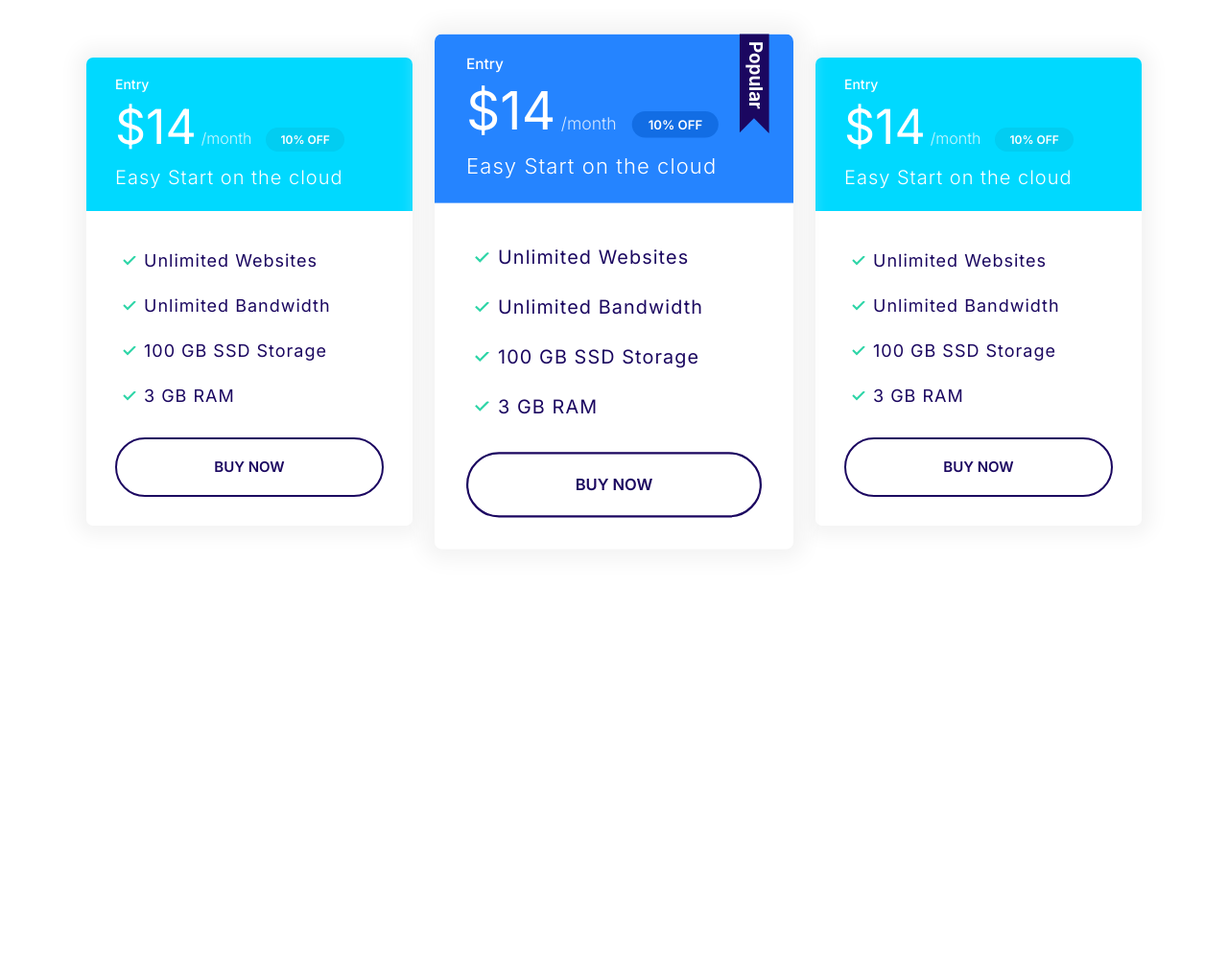
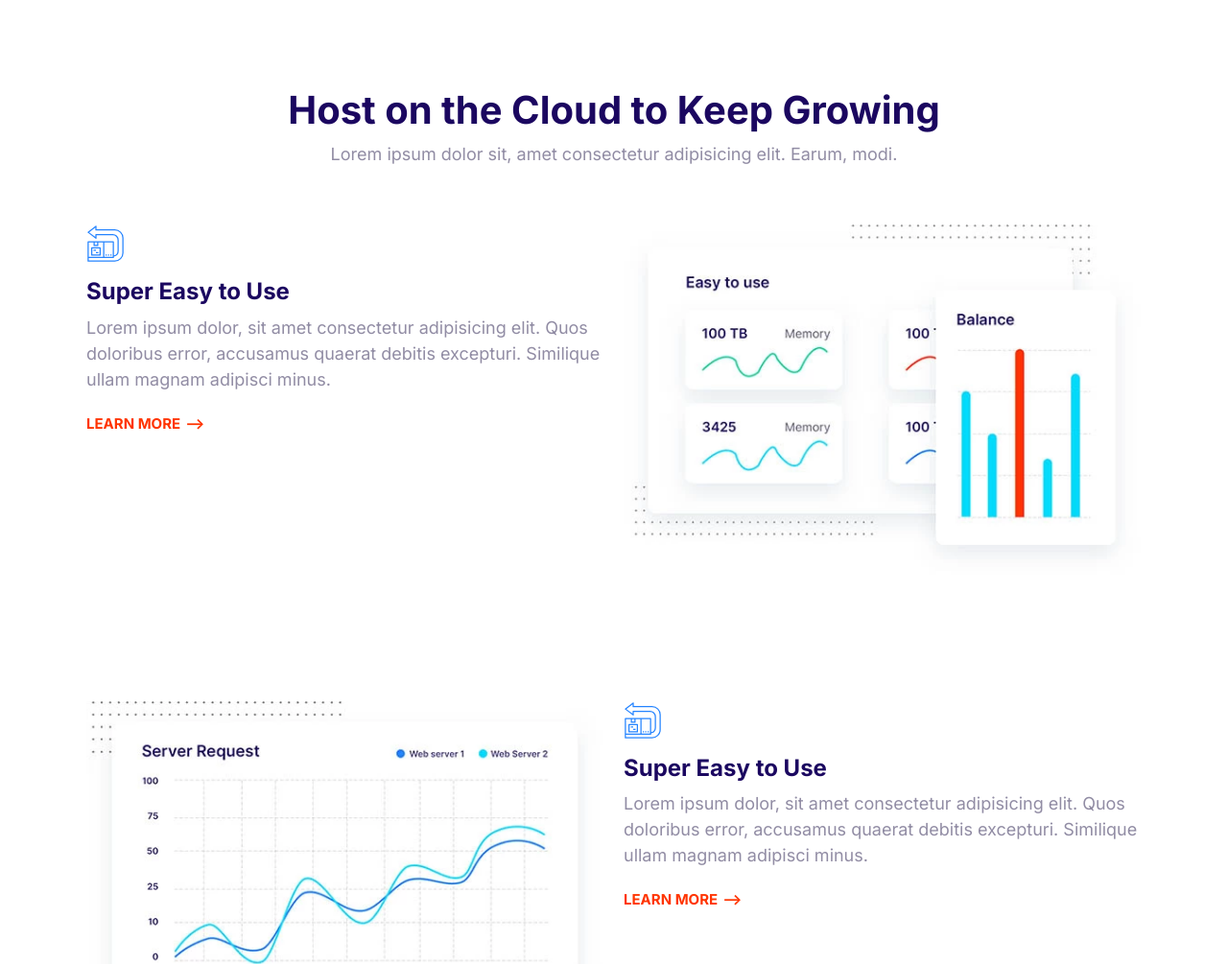
Before and after one commit to leoordonio17/first-app, a plain HTML site: page index.html in a window 1280 px wide. Shown: the top 1005 px of the page at 96% size. Before the commit the page ends 800 px from the top, so only its background shows below. Drawn offline with Linux system fonts and the light colour scheme.

Commit message:
Build features-block component.

```diff
--- a/css/styles.css
+++ b/css/styles.css
@@ -778,3 +778,28 @@ a {
     max-width: 500px;
     margin: 0 auto;
 }
+
+/* Features */
+
+.feature {
+    gap: 4rem 2rem;
+    margin: 12rem 0;
+}
+
+.feature:first-of-type {
+    margin-top: 6rem;
+}
+
+.feature__heading {
+    margin: 1rem 0;
+}
+
+.feature__image {
+    width: 100%;
+}
+
+@media screen and (min-width: 768px){
+    .feature:nth-of-type(even) .feature__content{
+        order: 2;
+    }
+}
--- a/index.html
+++ b/index.html
@@ -14,72 +14,98 @@
     />
   </head>
   <body>
-    <section class="block container block-plans">
-      <div class="grid grid--1x3">
-        <div class="plan">
-          <div class="card card--secondary">
-            <div class="card__header">
-              <h3 class="plan__name">Entry</h3>
-              <span class="plan__price">$14</span>
-              <span class="plan__billing-cycle">/month</span>
-              <span class="badge badge--secondary badge--small">10% OFF</span>
-              <span class="plan__description">Easy Start on the cloud</span>
-            </div>
-            <div class="card__body">
-              <ul class="list list--tick">
-                <li class="list__item">Unlimited Websites</li>
-                <li class="list__item">Unlimited Bandwidth</li>
-                <li class="list__item">100 GB SSD Storage</li>
-                <li class="list__item">3 GB RAM</li>
-              </ul>
-              <button class="btn btn--outline btn--block">Buy Now</button>
-            </div>
-          </div>
+    <section class="block container">
+      <header class="block__header">
+        <h2>Host on the Cloud to Keep Growing</h2>
+        <p>
+          Lorem ipsum dolor sit, amet consectetur adipisicing elit. Earum, modi.
+        </p>
+      </header>
+      <article class="grid grid--1x2 feature">
+        <div>
+          <svg class="icon icon--primary">
+            <use xlink:href="images/sprite.svg#easy"></use>
+          </svg>
+
+          <h3 class="feature__heading">Super Easy to Use</h3>
+          <p>
+            Lorem ipsum dolor, sit amet consectetur adipisicing elit. Quos
+            doloribus error, accusamus quaerat debitis excepturi. Similique
+            ullam magnam adipisci minus.
+          </p>
+          <a href="" class="link-arrow">Learn More</a>
         </div>
 
-        <div class="plan plan--popular">
-          <div class="card card--primary">
-            <div class="card__header">
-              <h3 class="plan__name">Entry</h3>
-              <span class="plan__price">$14</span>
-              <span class="plan__billing-cycle">/month</span>
-              <span class="badge badge--primary badge--small">10% OFF</span>
-              <span class="plan__description">Easy Start on the cloud</span>
-            </div>
-            <div class="card__body">
-              <ul class="list list--tick">
-                <li class="list__item">Unlimited Websites</li>
-                <li class="list__item">Unlimited Bandwidth</li>
-                <li class="list__item">100 GB SSD Storage</li>
-                <li class="list__item">3 GB RAM</li>
-              </ul>
-              <button class="btn btn--outline btn--block">Buy Now</button>
-            </div>
-          </div>
+        <picture>
+          <source
+            type="image/webp"
+            srcset="images/easy.webp 1x, images/easy@2x.webp 2x"
+          />
+          <source
+            type="image/jpg"
+            srcset="images/easy.jpg 1x, images/easy@2x.jpg 2x"
+          />
+          <img class="feature__image" src="images/easy@2x.jpg" alt="" />
+        </picture>
+      </article>
+
+      <article class="grid grid--1x2 feature">
+        <div class="feature__content">
+          <svg class="icon icon--primary">
+            <use xlink:href="images/sprite.svg#easy"></use>
+          </svg>
+
+          <h3 class="feature__heading">Super Easy to Use</h3>
+          <p>
+            Lorem ipsum dolor, sit amet consectetur adipisicing elit. Quos
+            doloribus error, accusamus quaerat debitis excepturi. Similique
+            ullam magnam adipisci minus.
+          </p>
+          <a href="" class="link-arrow">Learn More</a>
         </div>
 
-        <div class="plan">
-          <div class="card card--secondary">
-            <div class="card__header">
-              <h3 class="plan__name">Entry</h3>
-              <span class="plan__price">$14</span>
-              <span class="plan__billing-cycle">/month</span>
-              <span class="badge badge--secondary badge--small">10% OFF</span>
-              <span class="plan__description">Easy Start on the cloud</span>
-            </div>
-            <div class="card__body">
-              <ul class="list list--tick">
-                <li class="list__item">Unlimited Websites</li>
-                <li class="list__item">Unlimited Bandwidth</li>
-                <li class="list__item">100 GB SSD Storage</li>
-                <li class="list__item">3 GB RAM</li>
-              </ul>
-              <button class="btn btn--outline btn--block">Buy Now</button>
-            </div>
-          </div>
+        <picture>
+          <source
+            type="image/webp"
+            srcset="images/fast.webp 1x, images/fast@2x.webp 2x"
+          />
+          <source
+            type="image/jpg"
+            srcset="images/fast.jpg 1x, images/fast@2x.jpg 2x"
+          />
+          <img class="feature__image" src="images/fast@2x.jpg" alt="" />
+        </picture>
+      </article>
+
+      <article class="grid grid--1x2 feature">
+        <div class="feature__content">
+          <svg class="icon icon--primary">
+            <use xlink:href="images/sprite.svg#easy"></use>
+          </svg>
+
+          <h3 class="feature__heading">Super Easy to Use</h3>
+          <p>
+            Lorem ipsum dolor, sit amet consectetur adipisicing elit. Quos
+            doloribus error, accusamus quaerat debitis excepturi. Similique
+            ullam magnam adipisci minus.
+          </p>
+          <a href="" class="link-arrow">Learn More</a>
         </div>
-      </div>
+
+        <picture>
+          <source
+            type="image/webp"
+            srcset="images/wordpress.webp 1x, images/wordpress@2x.webp 2x"
+          />
+          <source
+            type="image/jpg"
+            srcset="images/wordpress.jpg 1x, images/wordpress@2x.jpg 2x"
+          />
+          <img class="feature__image" src="images/wordpress@2x.jpg" alt="" />
+        </picture>
+      </article>
     </section>
+
     <script src="js/main.js"></script>
   </body>
 </html>
```
Also changed, not shown: components/features-block.html (added, +91 -0 lines), images/easy.jpg (added), images/easy.webp (added), images/easy@2x.jpg (added), images/easy@2x.webp (added), images/fast.jpg (added), images/fast.webp (added), images/fast@2x.jpg (added), images/fast@2x.webp (added), images/wordpress.jpg (added), images/wordpress.webp (added), images/wordpress@2x.jpg (added), images/wordpress@2x.webp (added).
